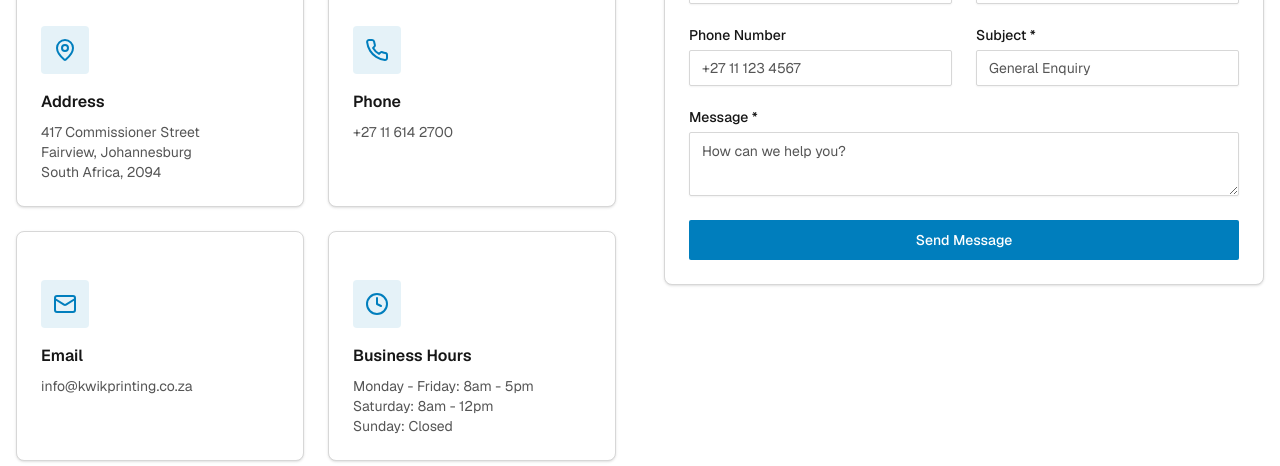
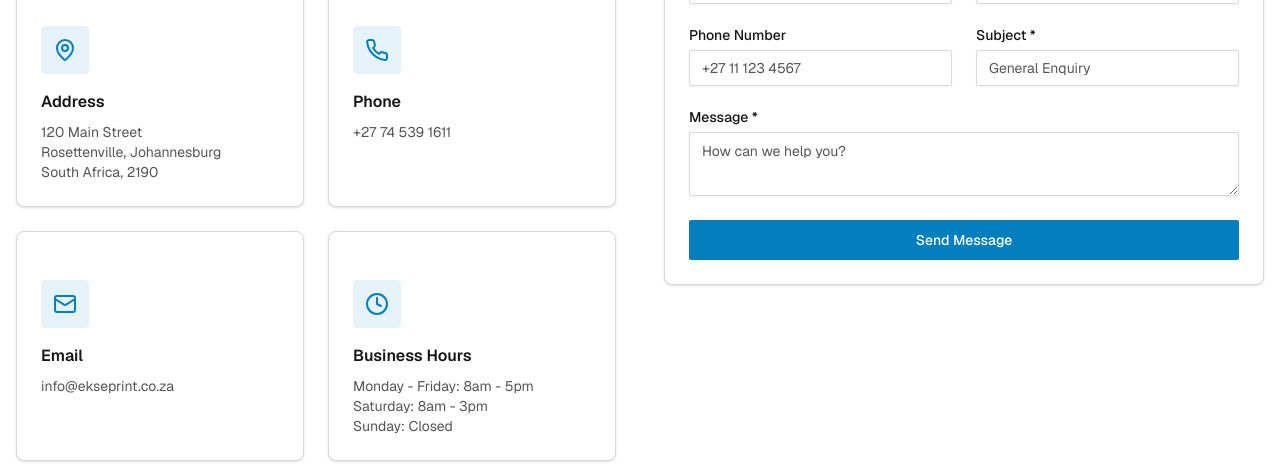
Before and after one commit to ekse-print/website, a Next.js app: page /contact in a window 1280 px wide. Shown: the part 660-1126 px from the top of the page. Built offline with nearby package versions, Linux system fonts and the light colour scheme.

Commit message:
feat: update contact information and business hours on contact page

```diff
--- a/app/contact/page.tsx
+++ b/app/contact/page.tsx
@@ -13,22 +13,22 @@ const contactInfo = [
   {
     icon: MapPin,
     title: "Address",
-    details: ["417 Commissioner Street", "Fairview, Johannesburg", "South Africa, 2094"],
+    details: ["120 Main Street", "Rosettenville, Johannesburg", "South Africa, 2190"],
   },
   {
     icon: Phone,
     title: "Phone",
-    details: ["+27 11 614 2700"],
+    details: ["+27 74 539 1611"],
   },
   {
     icon: Mail,
     title: "Email",
-    details: ["info@kwikprinting.co.za"],
+    details: ["info@ekseprint.co.za"],
   },
   {
     icon: Clock,
     title: "Business Hours",
-    details: ["Monday - Friday: 8am - 5pm", "Saturday: 8am - 12pm", "Sunday: Closed"],
+    details: ["Monday - Friday: 8am - 5pm", "Saturday: 8am - 3pm", "Sunday: Closed"],
   },
 ]
 
@@ -85,12 +85,11 @@ export default function ContactPage() {
 									</Card>
 								))}
 							</div>
-
 							{/* Map Placeholder */}
 							<div className='mt-8 overflow-hidden rounded-lg border border-border'>
 								<div className='aspect-video bg-secondary'>
 									<iframe
-										src='https://www.google.com/maps/embed?pb=!1m18!1m12!1m3!1d3580.5!2d28.0667!3d-26.2!2m3!1f0!2f0!3f0!3m2!1i1024!2i768!4f13.1!3m3!1m2!1s0x0%3A0x0!2zMjbCsDEyJzAwLjAiUyAyOMKwMDQnMDAuMCJF!5e0!3m2!1sen!2sza!4v1234567890'
+										src='https://www.google.com/maps/embed?pb=!1m18!1m12!1m3!1d3578.339990879117!2d28.0491899111801!3d-26.2506267769522!2m3!1f0!2f0!3f0!3m2!1i1024!2i768!4f13.1!3m3!1m2!1s0x1e950f1a9bbacd53%3A0xff494cb54808f930!2s120%20Main%20St%2C%20Rosettenville%2C%20Johannesburg%20South%2C%202190!5e0!3m2!1sen!2sza!4v1768043935682!5m2!1sen!2sza'
 										width='100%'
 										height='100%'
 										style={{ border: 0, minHeight: '300px' }}
```
